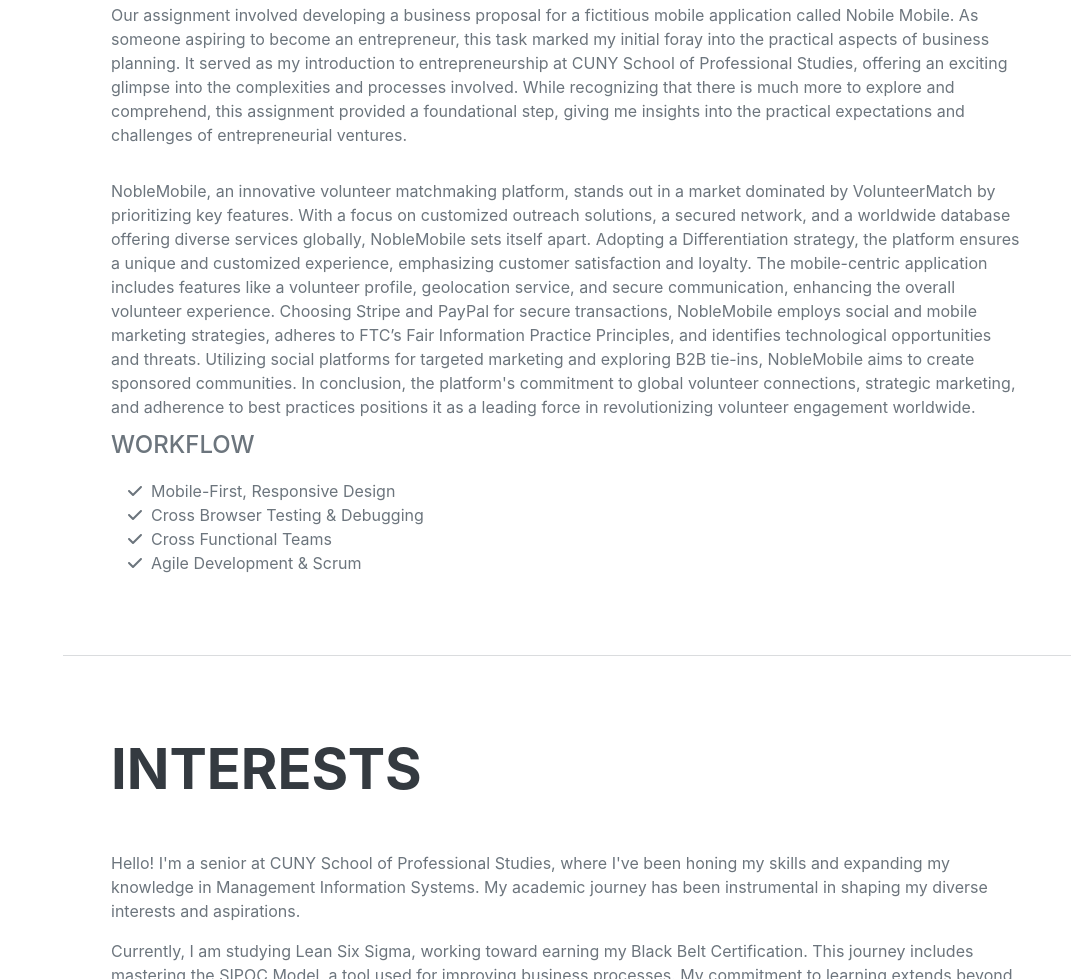
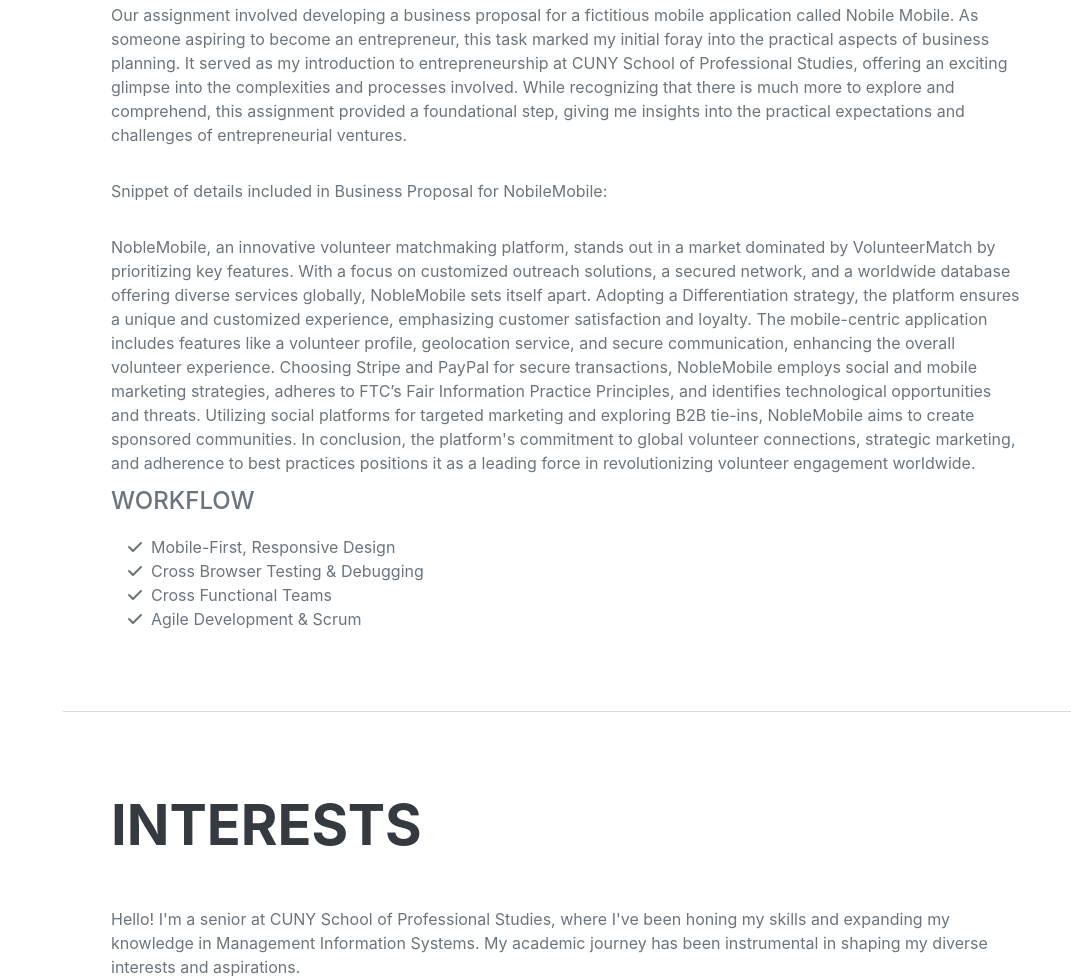
Before and after one commit to NerdSqrd8/NerdSqrd8, a plain HTML site: page index.html in a window 1280 px wide. Shown: the part 3648-4627 px from the top of the page, without its empty margins (209-1280 px from the left). Drawn offline with nearby package versions, Linux system fonts and the light colour scheme; a web font is replaced by a local one.

Commit message:
Update index.html

```diff
--- a/index.html
+++ b/index.html
@@ -138,6 +138,7 @@
                     <p class="mb-2">Securing my Property and Casualty License ignited a newfound passion within me, unveiling a reservoir of confidence I didn't realize I had lost while settling into a routine life. The realization that I could obtain this license became a catalyst for positive change, propelling me to re-enroll in school. To my surprise, I discovered that I was only a few credits away from completing my bachelor's degree—a goal I had been diligently working towards for over two decades. Life's demands had momentarily taken precedence, but taking the risk to obtain my license set me on a transformative path I had never envisioned. Although moments of doubt may arise, my confidence is steadily rebuilding, and the awareness of my capabilities serves as a constant source of motivation. I am now resolute in the belief that I am not only capable but destined for greater accomplishments.</p>
                     <div class="subheading mb-3">Creating a Business Proposal</div>
                     <p class="mb-2">Our assignment involved developing a business proposal for a fictitious mobile application called Nobile Mobile. As someone aspiring to become an entrepreneur, this task marked my initial foray into the practical aspects of business planning. It served as my introduction to entrepreneurship at CUNY School of Professional Studies, offering an exciting glimpse into the complexities and processes involved. While recognizing that there is much more to explore and comprehend, this assignment provided a foundational step, giving me insights into the practical expectations and challenges of entrepreneurial ventures.</p>
+                    <p class="mb-2">Snippet of details included in Business Proposal for NobileMobile:</p>
                     <p class="mb-2">NobleMobile, an innovative volunteer matchmaking platform, stands out in a market dominated by VolunteerMatch by prioritizing key features. With a focus on customized outreach solutions, a secured network, and a worldwide database offering diverse services globally, NobleMobile sets itself apart. Adopting a Differentiation strategy, the platform ensures a unique and customized experience, emphasizing customer satisfaction and loyalty. The mobile-centric application includes features like a volunteer profile, geolocation service, and secure communication, enhancing the overall volunteer experience. Choosing Stripe and PayPal for secure transactions, NobleMobile employs social and mobile marketing strategies, adheres to FTC’s Fair Information Practice Principles, and identifies technological opportunities and threats. Utilizing social platforms for targeted marketing and exploring B2B tie-ins, NobleMobile aims to create sponsored communities. In conclusion, the platform's commitment to global volunteer connections, strategic marketing, and adherence to best practices positions it as a leading force in revolutionizing volunteer engagement worldwide.</p>
 
                     <div class="subheading mb-3">Workflow</div>
```
